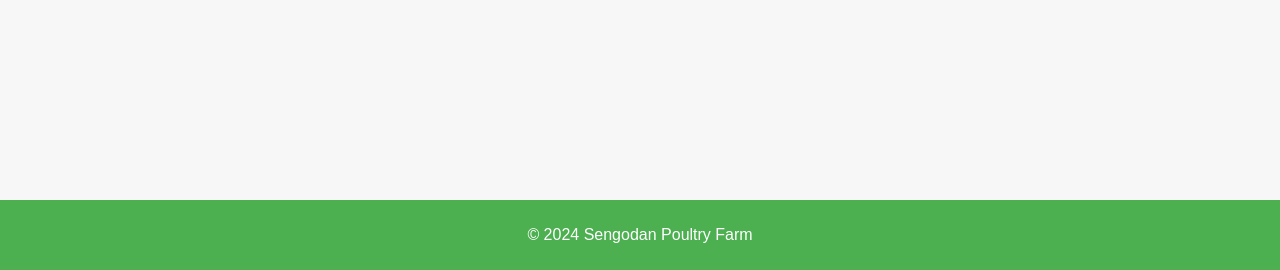
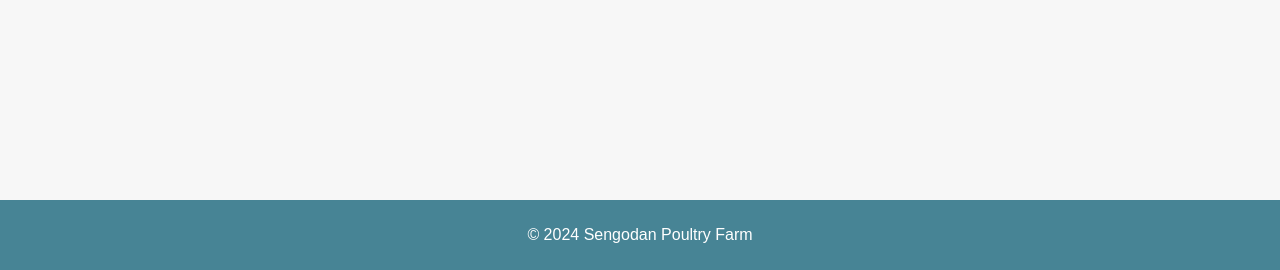
Before and after one commit to praneeth-balamurugan/Sengodan-Poutry-Farm, a Flask app: page / in a window 1280 px wide. Shown: the part 530-800 px from the top of the page. Run offline with Flask 3, Linux system fonts and the light colour scheme.

Commit message:
updated css

```diff
--- a/static/styles.css
+++ b/static/styles.css
@@ -6,7 +6,7 @@ body {
     text-align: center;
 }
 header {
-    background-color: #4CAF50;
+    background-color: #478495;
     color: white;
     padding: 1em 0;
 }
@@ -29,7 +29,7 @@ nav a {
     object-fit: cover;
 }
 footer {
-    background-color: #4CAF50;
+    background-color: #478495;
     color: white;
     padding: 10px 0;
     position: fixed;
```
